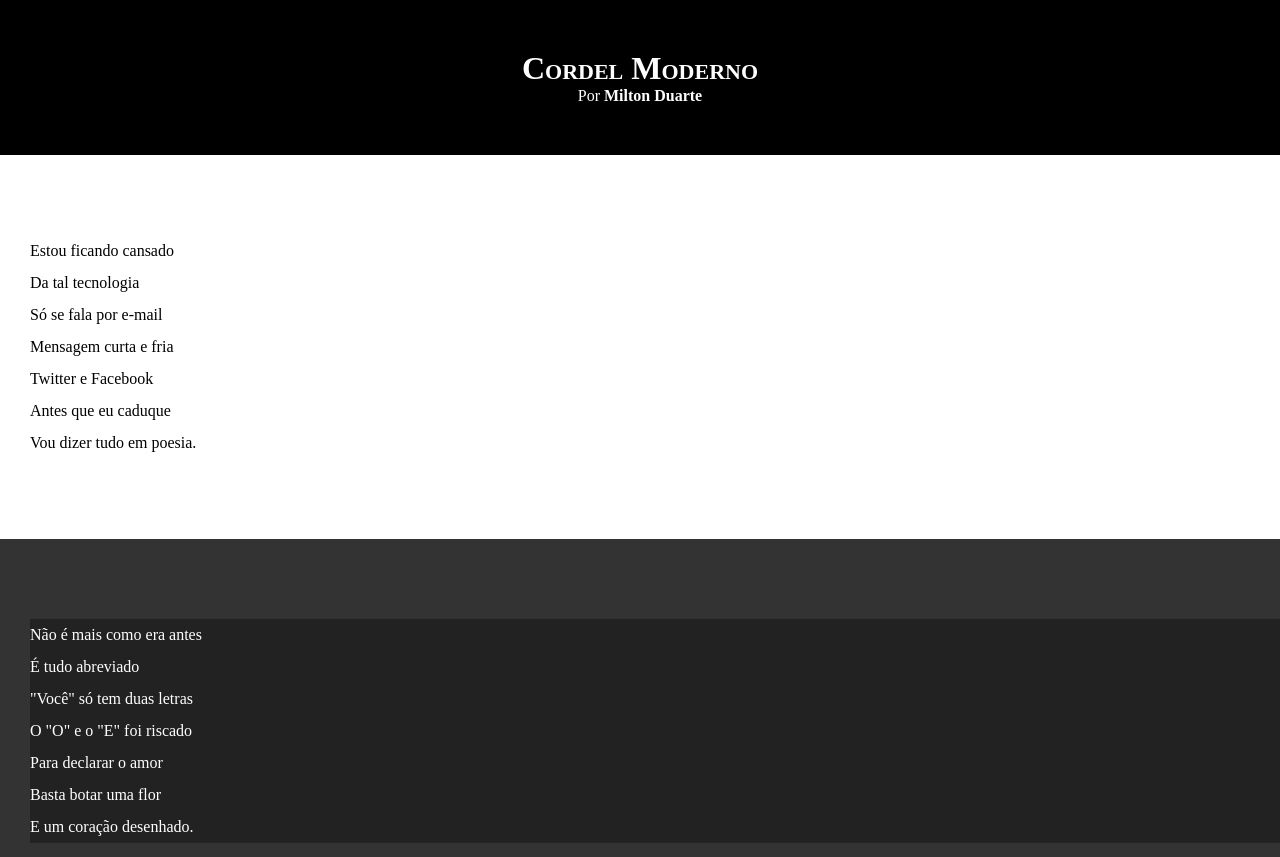
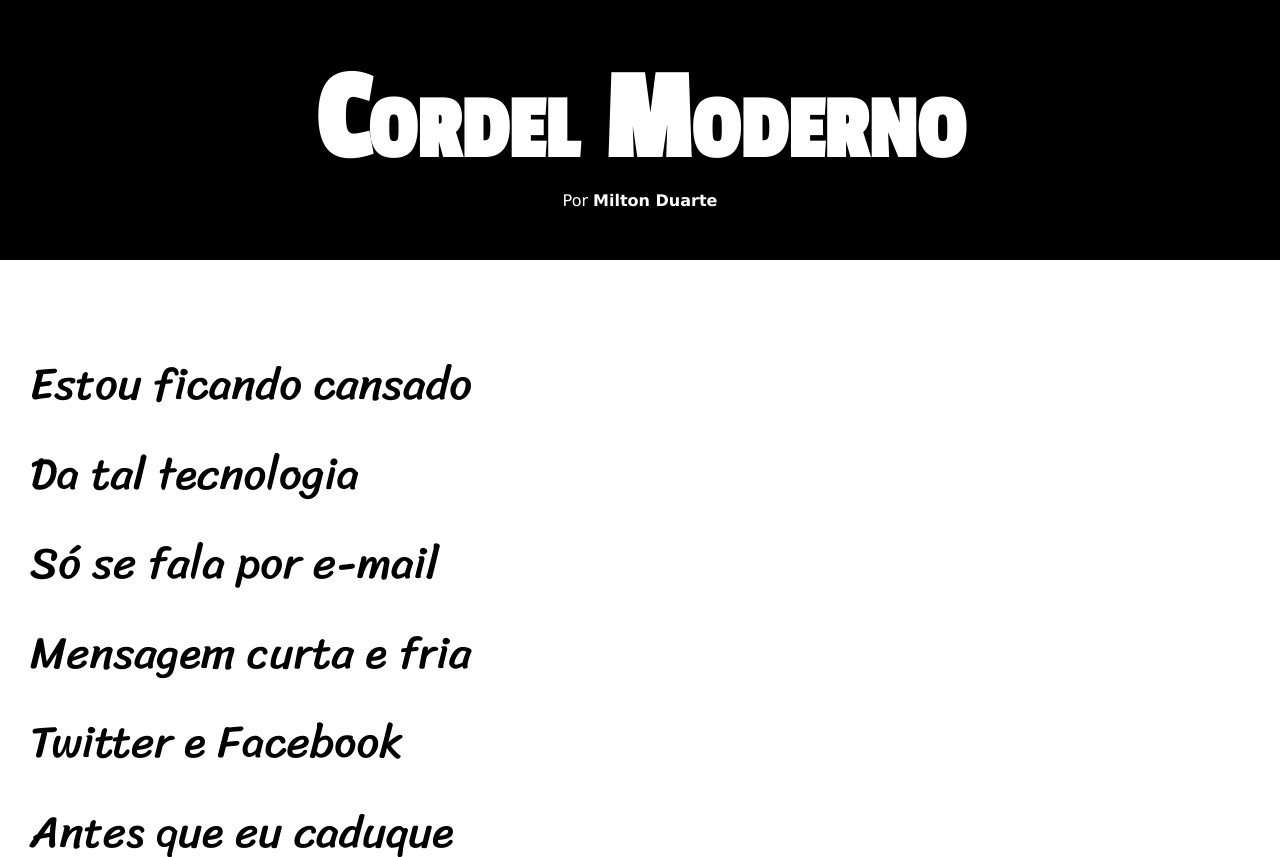
Before and after one commit to Lumus286/HTML-CSS-Desafios, a plain HTML site: page desafio 12/index.html in a window 1280 px wide. Shown: the top 857 px of the page. Drawn offline with Linux system fonts and the light colour scheme.

Commit message:
Atualização de estilos

```diff
--- a/desafio 12/estilo/style.css
+++ b/desafio 12/estilo/style.css
@@ -1,4 +1,15 @@
 @charset "Utf-8";
+
+
+@import url('https://fonts.googleapis.com/css2?family=Passion+One&display=swap');
+
+@import url('https://fonts.googleapis.com/css2?family=Sriracha&display=swap');
+
+:root {
+    --font1: Verdana, Geneva, Tahoma, sans-serif;
+    --font2:'Passion One', cursive;
+    --font3:'Sriracha', cursive;
+}
 
 * {
     margin: 0;
@@ -8,7 +19,7 @@
 html, body {
     min-height: 100vh;
     background-color: darkgrey;
-    font-family: 'Times New Roman', Times, serif;
+    font-family: var(--font1);
 }
 
 header {
@@ -21,6 +32,8 @@
     padding-top: 50px;
     /* text-transform: uppercase; */
     font-variant: small-caps; /* Menos gritante*/
+    font-family: var(--font2);
+    font-size: 10vw;
 }
 
 header > p {
@@ -42,6 +55,8 @@
     padding-bottom: 10vh;
     line-height: 2em;
     padding-left: 30px;
+    font-family: var(--font3);
+    font-size: 3.5vw;
 }
 
 .normal {
@@ -54,7 +69,9 @@
 }
 
 section.image > p {
-    background-color: rgba(0, 0, 0, 0.329);
+    background-color: rgba(0, 0, 0, 0.253);
+    display: inline-block;
+    padding: 5px;
 }
 
 footer {
```
